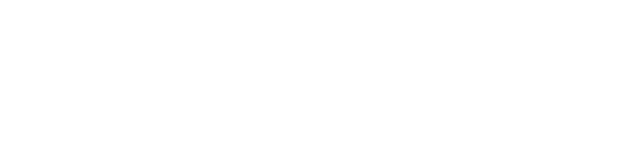
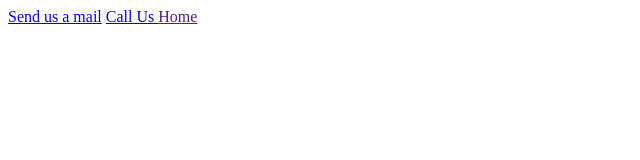
Before and after one commit to Akpegiemmanuel/Test, a plain HTML site: page index.html in a window 1280 px wide. Shown: the whole page, without its empty margins (0-640 px from the left). Drawn offline with Linux system fonts and the light colour scheme.

Commit message:
created stylesheet

```diff
--- a/index.html
+++ b/index.html
@@ -7,5 +7,13 @@
 </head>
 <body>
 
+    <div class="container">
+        <div class="navbar">
+            <a href="mailto:nwankwosami@gmail.com">Send us a mail</a>
+            <a href="tel:+2347087173290"> Call Us </a>
+            <a href="" target="_blank">Home </a>
+        </div>
+    </div>
+
 </body>
 </html>
```
Also changed, not shown: style.css (added).
